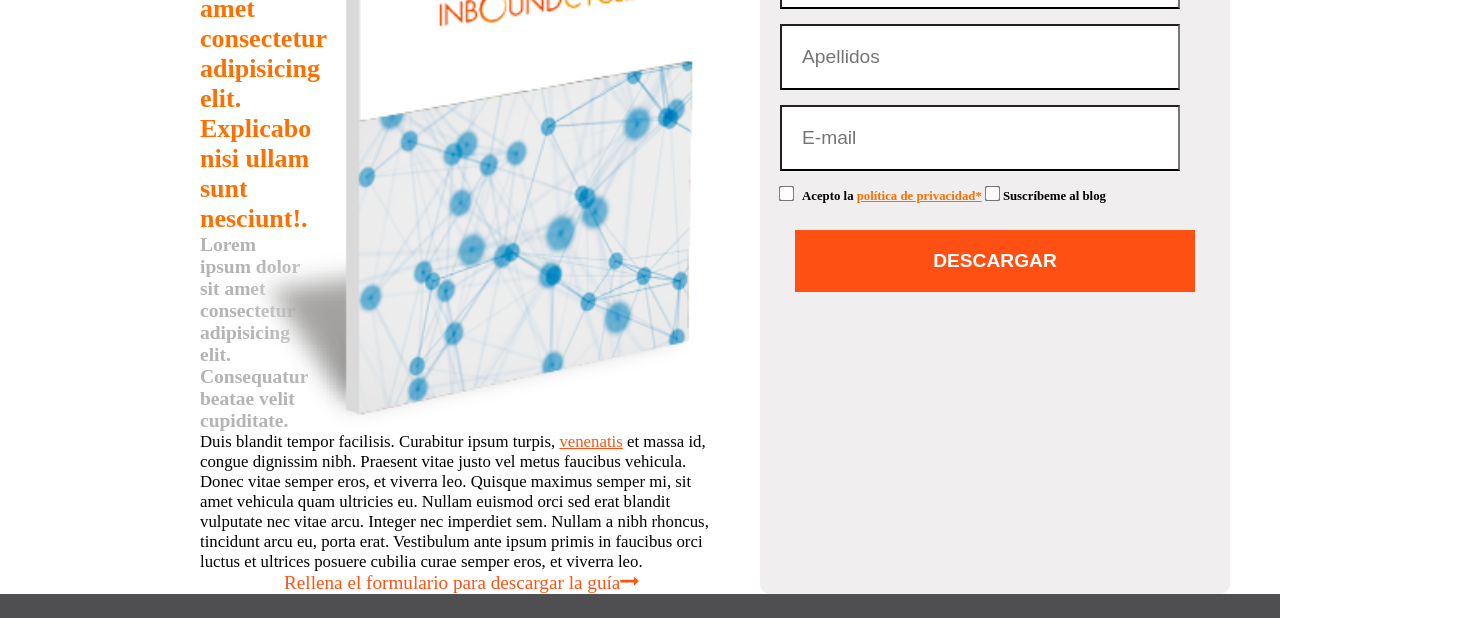
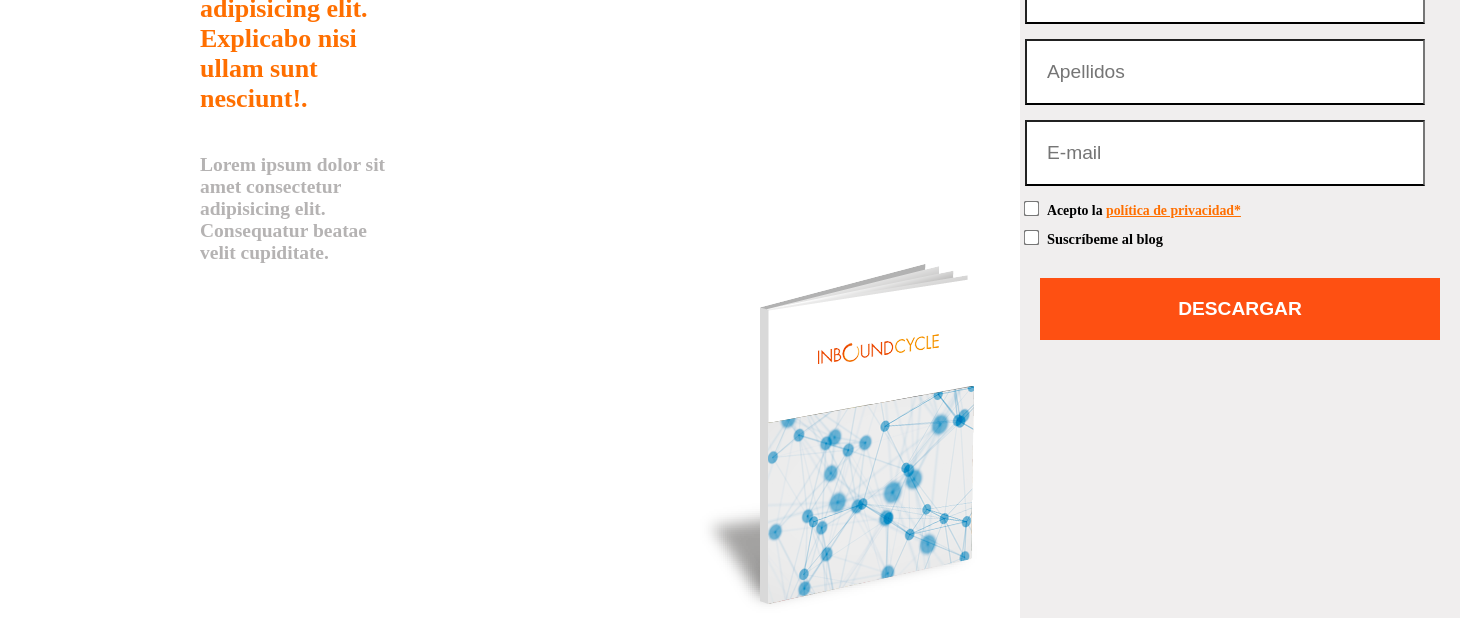
Before and after one commit to Carllos166/Projeto-Landing-Page, a plain HTML site: page Layout/index.html in a window 1280 px wide. Shown: the part 350-968 px from the top of the page, 1460 px wide, since content can reach past the window. Drawn offline with Linux system fonts and the light colour scheme.

Commit message:
finalizando landing page

```diff
--- a/Layout/css/style.css
+++ b/Layout/css/style.css
@@ -8,10 +8,7 @@
     margin: 0;
     padding: 0;
     box-sizing: border-box;
-}
-
-body {
-
+    position: relative;
 }
 
 div {
@@ -35,7 +32,7 @@ nav {
 
 .separator-image img{
     display: flex;
-    width: 100%;
+    width: 2600px;
     height: 100px;
     margin-top: 110px;
 }
@@ -46,7 +43,6 @@ nav {
     align-items: center;
     padding:  30px;
     font-size: 18px;
-
 }
 
 nav a:hover {
@@ -79,16 +75,14 @@ nav a:hover {
 }
 
 .principal {
-
-    max-width: 35%;
+    max-width: 390px;
     font-size: small;
 }
 
-.item1 {
-    color: var(--laranja);
-    max-width: auto;
+.item1 { color: var(--laranja);
     margin-left: 200px;
-    box-sizing: border-box;
+    padding: auto;
+
 }
 
 h1 {
@@ -100,27 +94,40 @@ h1 {
     color: rgb(181, 179, 179);
     max-width: 90%;
     margin-left: 200px;
+    padding-top: 40px;
+
+}
+
+div .item3 {
+    display: flex;
+    position: relative;
+    padding-left: 500px;
+}
+
+.ebook {
+    display: flex;
+    max-width: auto;
+    margin-left: 200px;
     padding: auto;
 
 }
 
-.item3 {
-
-}
-
 .texto-longo {
-    margin-left: 200px;
-    font-size: 105%;
+    margin-left: 210px;
+    font-size: 16px;
+    padding-top: 80px;
 }
 
 .texto-longo a {
     color: var(--redlaranja);
-    padding: auto;
+    font-weight: bold;
+
 }
 
 .container-esquerda {
+    position: relative;
     display: flex;
-    max-width: 70%;
+    max-width: 1800px;
 }
 
 .wrap {
@@ -130,36 +137,36 @@ h1 {
 
 #container-direita {
     display: flex;
-    margin-right: 50px;
-    margin-left: 50px;
-    border-radius: 10px;*/
-    padding: 25px;
+    border-radius: 10px;
+    padding: px;
     background-color: rgb(240, 238, 238);
+    margin: 30px 20px 100px 30px;
 }
 
 #container-direita h3 {
     display: flex;
-    justify-content: flex-end;
     text-align: center;
     font-size: 30px;
     font-weight: bold;
     color: var(--laranja);
     margin-bottom: 25px;
+}
 
+h3 {
+    padding-left: 30px;
 }
 
 
 
 .emphasizes {
+    display: flex;
     color: var(--redlaranja);
-    margin-left: 40%;
-    font-size: 120%;
-    padding: auto;
+    margin-left: 700px;
+    font-weight: bold;
+    font-size: 20px;
 }
-
 input, label {
     display: block;
-    width: 100%;
     margin-bottom: 10px;
 
 }
@@ -181,7 +188,11 @@ input {
     margin-bottom: 15px;
 }
 
+.check {
+    display: flex;
 
+    max-width: 223px;
+}
 
 fieldset {
     border: none;
@@ -194,18 +205,22 @@ fieldset a{
 
 .agreement{
     margin-right: 5px;
-    padding: ;
+
 
 }
 
 .agreement, .agreement-label {
     display: inline-block;
     width: auto;
+    font-size: 13.8px;
+
 }
 
 .agreement2, .agreement-label2 {
     display: inline-block;
     width: auto;
+    margin: 0px 5px 15px 0px;
+    font-size: 90%;
 }
 
 input[type=checkbox]
@@ -237,7 +252,7 @@ input[type=checkbox]
     flex-wrap: wrap;
     justify-content: space-between;
     justify-content: flex-end;
-    padding: 20px;
+    padding: 5px;
 }
 
 footer a:link {
@@ -255,7 +270,6 @@ small {
     color: rgb(255, 255, 255);
     padding: 0;
 }
-
 footer {
     display: flex;
     flex-direction: column;
@@ -270,8 +284,7 @@ footer {
     display: flex;
     flex-direction: row;
     background-color: var(--cinza);
-    padding-bottom: 0px;
-    padding-top: 0px;
+    max-height: 109px;
 }
 
 .footer-frame img {
@@ -316,3 +329,40 @@ footer {
     color: white;
     padding-right: 10px;
 }
+
+/* max-width  */
+@media screen and (max-width: 600px) {
+	.um {
+		background: #F9C;
+	}
+	span.lt600 {
+		display: inline-block;
+	}
+}
+
+/* min-width */
+@media screen and (min-width: 900px) {
+	.dois {
+		background: #F90;
+	}
+	span.gt900 {
+		display: inline-block;
+	}
+}
+
+/* min-width & max-width */
+@media screen and (min-width: 600px) and (max-width: 900px) {
+	.tres {
+		background: #9CF;
+	}
+	span.bt600-900 {
+		display: inline-block;
+	}
+}
+
+/* max device width */
+@media screen and (max-device-width: 480px) {
+	.iphone {
+		background: #ccc;
+	}
+}
--- a/Layout/index.html
+++ b/Layout/index.html
@@ -4,13 +4,13 @@
 <head>
     <meta charset="utf-8">
     <meta http-equiv="X-UA-Compatible" content="IE=edge">
-    <meta name="viewport" content="width=device-width, initial-scale=1">
+    <meta name="viewport" content="width=device-width, initial-scale=1.0">
     <title>Resume</title>
     <link rel="stylesheet" href="css/font-awesome.min.css">
     <link rel="stylesheet" href="css/style.css">
 
     <!--responsividade-->
-    <link rel="stylesheet" href="">
+
 
 <body>
     <!-- Header -->
@@ -84,6 +84,7 @@
                             <input type="text" name="surname" id="Apellidos" placeholder="Apellidos">
                             <input type="email" name="email" id="Email" placeholder="E-mail">
                         </fieldset>
+                        <div class="check">
                             <fieldset>
                                 <input type="checkbox" name="politica" class="agreement">
                                 <label for="agreement" class="agreement-label">Acepto la <a href="#"
@@ -91,6 +92,7 @@
                                 <input type="checkbox" name="subscription" class="agreement2">
                                 <label for="agreement2" class="agreement-label2">Suscríbeme al blog</label>
                             </fieldset>
+                        </div>
                         <button type="submit" id="btn-submit">DESCARGAR</button>
                     </form>
                 </div>
```
Lines whose indentation alone changed are shown as unchanged.
